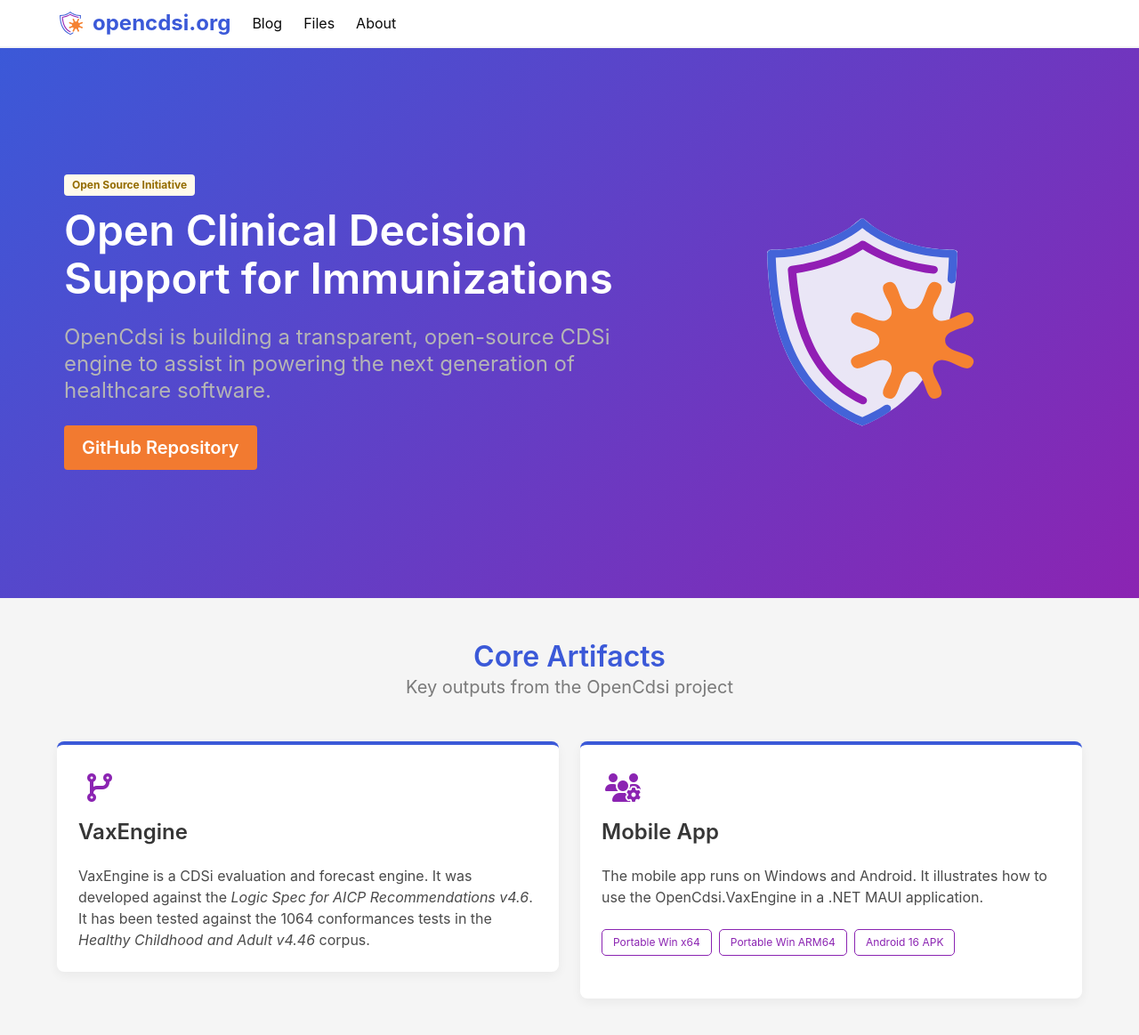
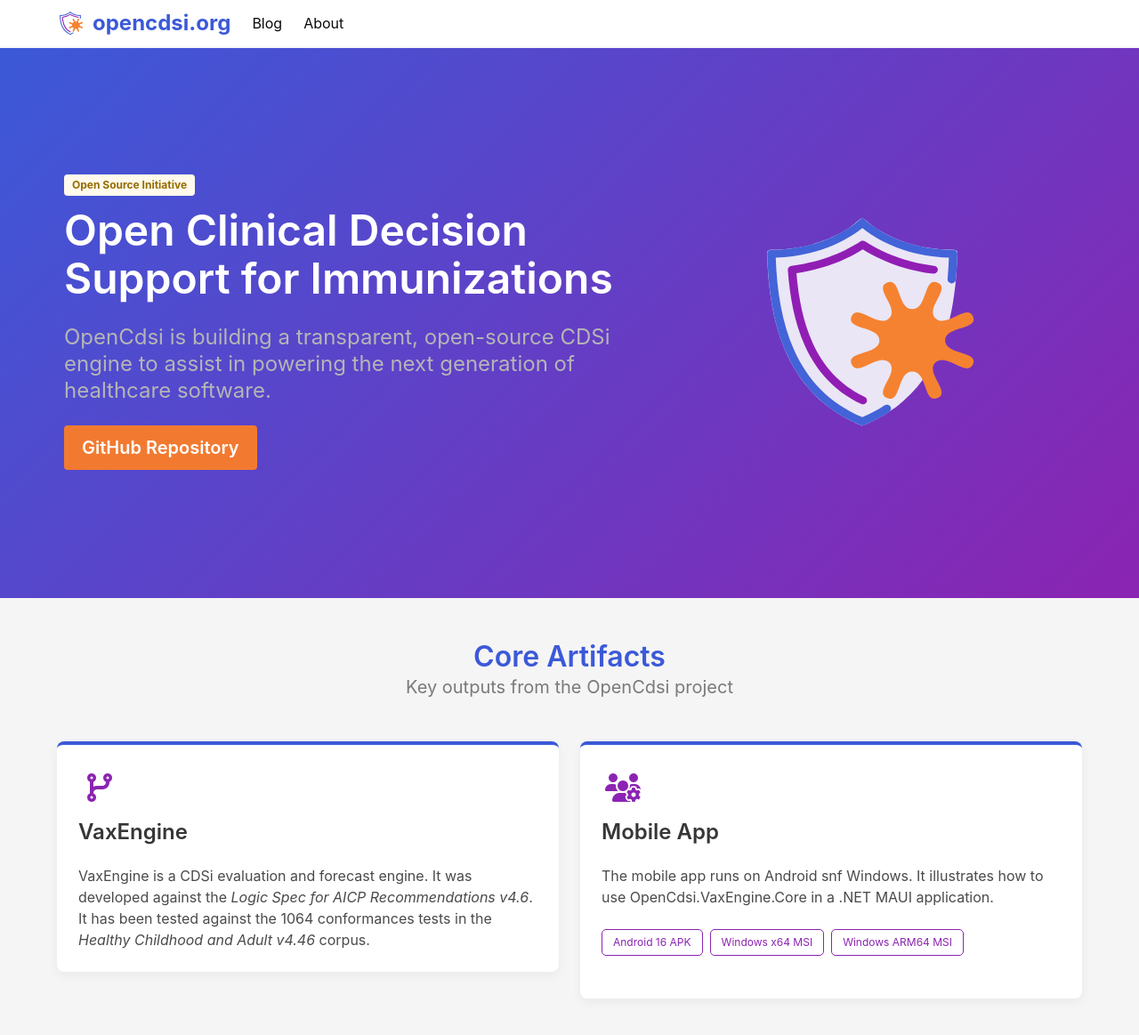
Before and after one commit to OpenCdsi/opencdsi.github.io, a Jekyll site: the page built from index.md, in a window 1280 px wide. Shown: the top 1163 px of the page at 89% size. Built offline with Jekyll 4.4.1, drawn with Linux system fonts in a browser that asks for light colours.

Commit message:
Changing the DL flow.

```diff
--- a/_data/downloads.yaml
+++ b/_data/downloads.yaml
@@ -1,12 +1,13 @@
+
+app-android-16:
+  title: "Android 16 APK"
+  url: "https://github.com/OpenCdsi/Platform/releases/latest/download/com.opencdsi.mobile-Signed.apk"
+  description: "Standard mobile installer for Android 16."
 app-win-x64:
-  title: "OpenCdsi.Mobile (Portable x64)"
-  url: "https://github.com/OpenCdsi/Platform/releases/latest/download/opencdsi-mobile-win-x64.zip"
+  title: "Windows x64 MSI"
+  url: "https://github.com/OpenCdsi/Platform/releases/latest/download/opencdsi-mobile-win-x64.msi"
   description: "Portable desktop application for Windows x64."
 app-win-arm64:
-  title: "OpenCdsi.Mobile (Portable ARM64)"
-  url: "https://github.com/OpenCdsi/Platform/releases/latest/download/opencdsi-mobile-win-arm64.zip"
+  title: "Windows ARM64 MSI"
+  url: "https://github.com/OpenCdsi/Platform/releases/latest/download/opencdsi-mobile-win-arm64.msi"
   description: "Portable desktop application for Windows ARM64."
-app-android-16:
-  title: "OpenCdsi.Mobile (Installer)"
-  url: "https://github.com/OpenCdsi/Platform/releases/latest/download/com.opencdsi.mobile-Signed.apk"
-  description: "Standard mobile installer for Android 16."
--- a/_data/links.yaml
+++ b/_data/links.yaml
@@ -1,6 +1,4 @@
 - title: "Blog"
   url: "/posts"
-- title: "Files"
-  url: "/downloads"
 - title: "About"
   url: "/about"
```
Also changed, not shown: _products/2-app.md (+5 -6 lines), download.md (deleted, +0 -29 lines), downloads.md (deleted, +0 -14 lines).
